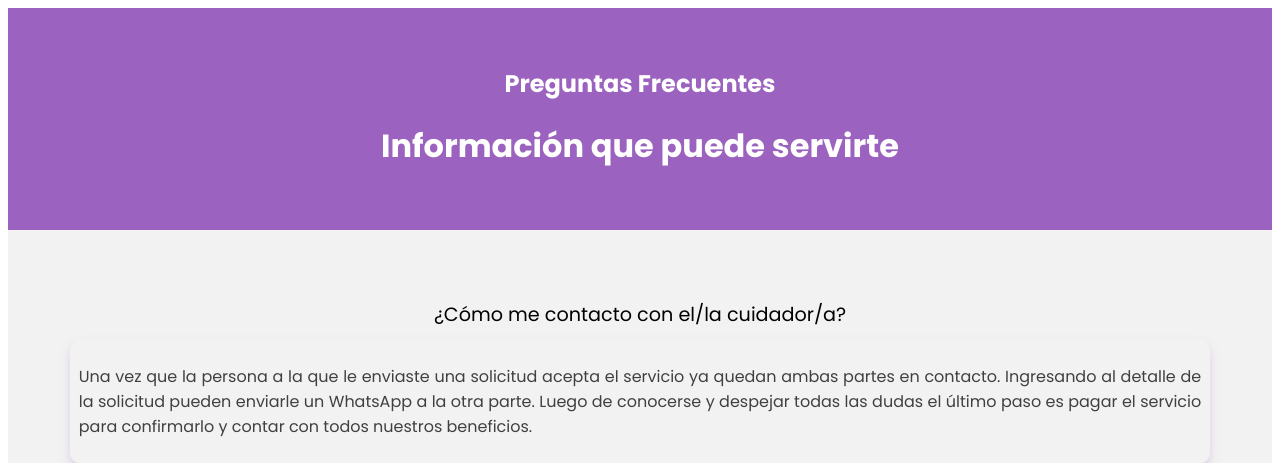
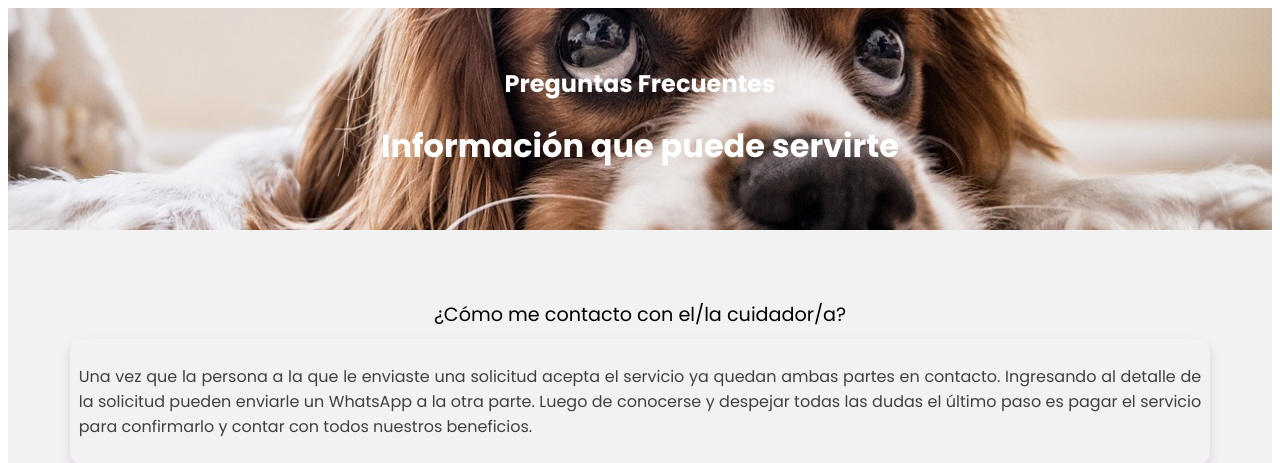
Before and after one commit to MaruValletto/Proyecto_VFinal, a Python web app: template Templates/help.html in a window 1280 px wide. Shown: the top 463 px of the page. Run offline with Jinja, Linux system fonts and the light colour scheme; the template is opened without the code that fills it, so the values that code supplies are empty.

Commit message:
Cambio Estilos e Imágenes en Index y Help

```diff
--- a/Static/css/help.css
+++ b/Static/css/help.css
@@ -6,10 +6,14 @@
 }
 
 .cabecera {
-    background-color: #9B63BF;
+    /* background-color: #9B63BF; */
+    background-image: url(/Static/img/puppy-2785074_1280.jpg);
     text-align: center;
     color: white;
     padding: 3%;
+    background-size: cover;
+    background-position: center; /* Centra la imagen dentro del contenedor */
+    background-repeat: no-repeat; /* Evita que la imagen se repita */
 }
 
 .faq-contenedor{
--- a/Static/css/index.css
+++ b/Static/css/index.css
@@ -13,7 +13,7 @@
 
 .todo {
     min-height: 100vh;
-    background-image: url(/Static/img/perro+pijama.jpg);
+    background-image: url(/Static/img/peero+outside.jpg);
     background-size: cover;
     background-position: center; /* Centra la imagen dentro del contenedor */
     background-repeat: no-repeat; /* Evita que la imagen se repita */
```
